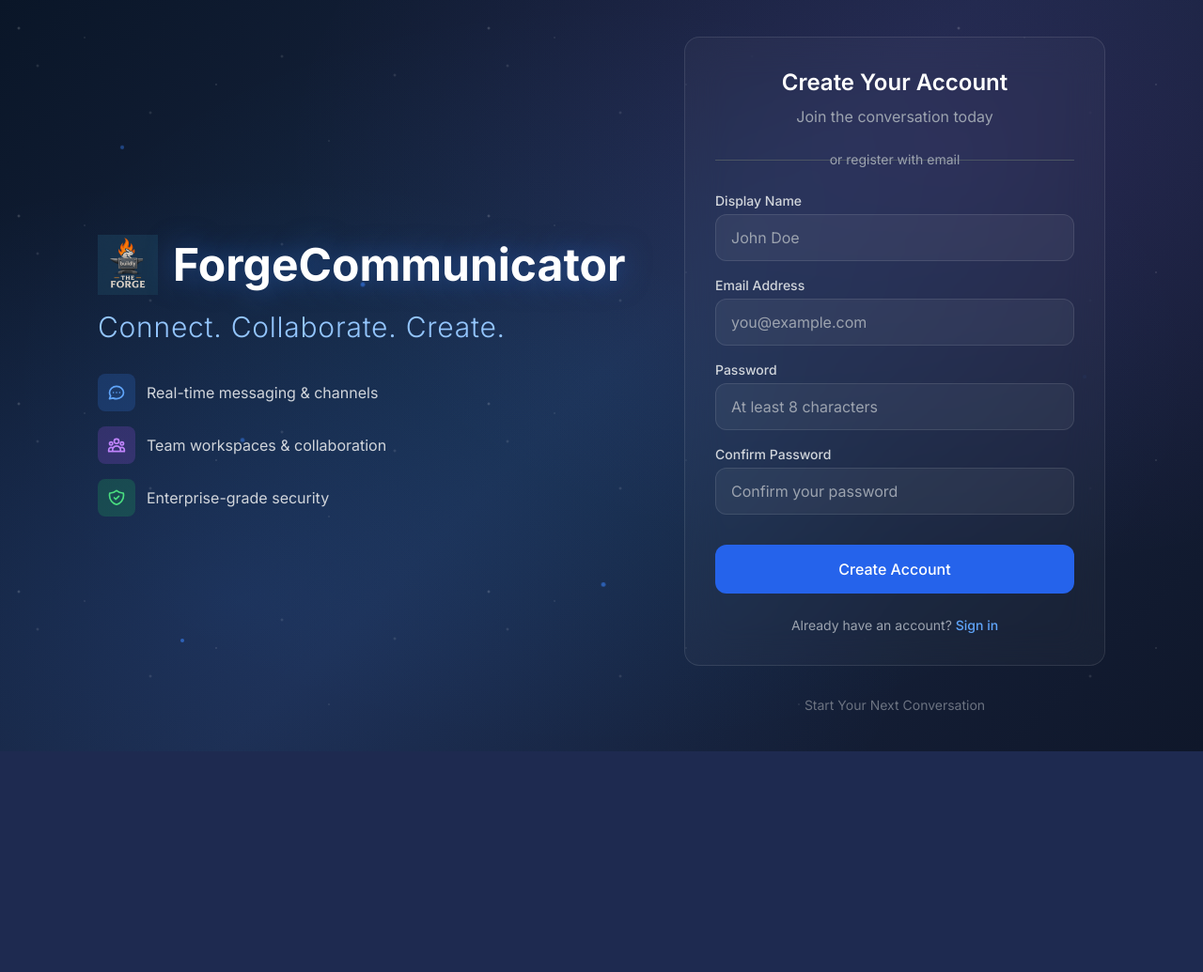
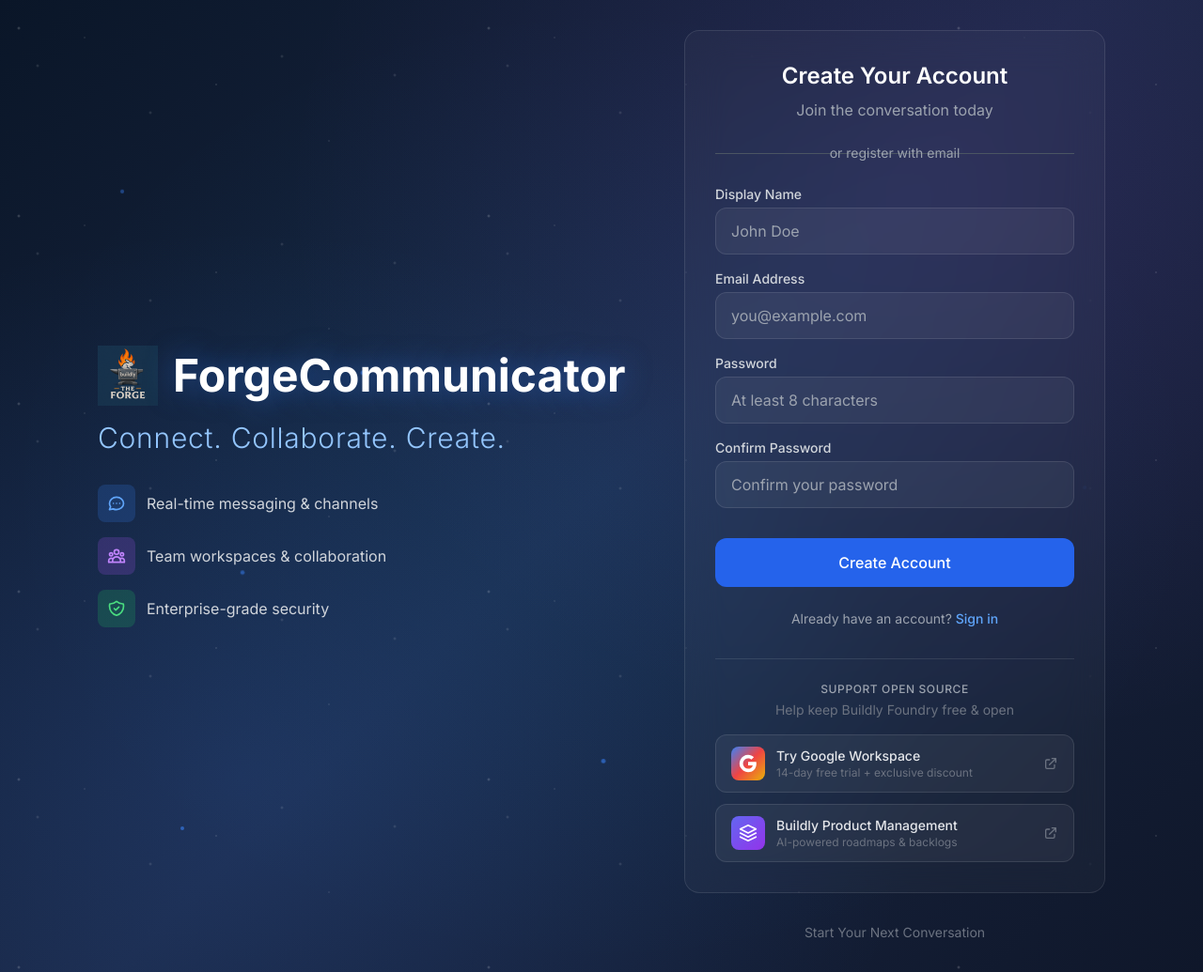
Before and after one commit to Buildly-Marketplace/ForgeCommunicator, a FastAPI app: page /auth/register in a window 1280 px wide. Shown: the whole page at 94% size. Before the commit the page ends 800 px from the top, so only its background shows below. Run offline with FastAPI, Linux system fonts and the light colour scheme; some libraries are stand-ins or nearby versions.

Commit message:
Add 'Support Buildly Foundry Open Source' section to register page
- Google Workspace referral link with 14-day trial offer
- Buildly Labs Product Management link
- Clean, themed UI that matches the register page design

```diff
--- a/app/templates/auth/register.html
+++ b/app/templates/auth/register.html
@@ -285,6 +285,59 @@
                         Sign in
                     </a>
                 </p>
+
+                <!-- Support The Buildly Foundry -->
+                <div class="mt-8 pt-6 border-t border-white/10">
+                    <div class="text-center mb-4">
+                        <p class="text-xs font-medium text-gray-400 uppercase tracking-wider">Support Open Source</p>
+                        <p class="text-sm text-gray-500 mt-1">Help keep Buildly Foundry free & open</p>
+                    </div>
+
+                    <div class="space-y-3">
+                        <!-- Google Workspace Referral -->
+                        <a href="https://referworkspace.app.goo.gl/zuHF"
+                           target="_blank"
+                           rel="noopener noreferrer"
+                           class="flex items-center gap-3 px-4 py-3 rounded-xl bg-white/5 border border-white/10 hover:bg-white/10 hover:border-white/20 transition-all group">
+                            <div class="w-9 h-9 rounded-lg bg-gradient-to-br from-blue-500 via-red-500 to-yellow-500 flex items-center justify-center flex-shrink-0">
+                                <svg class="w-5 h-5 text-white" viewBox="0 0 24 24" fill="currentColor">
+                                    <path d="M22.56 12.25c0-.78-.07-1.53-.2-2.25H12v4.26h5.92c-.26 1.37-1.04 2.53-2.21 3.31v2.77h3.57c2.08-1.92 3.28-4.74 3.28-8.09z"/>
+                                    <path d="M12 23c2.97 0 5.46-.98 7.28-2.66l-3.57-2.77c-.98.66-2.23 1.06-3.71 1.06-2.86 0-5.29-1.93-6.16-4.53H2.18v2.84C3.99 20.53 7.7 23 12 23z"/>
+                                    <path d="M5.84 14.09c-.22-.66-.35-1.36-.35-2.09s.13-1.43.35-2.09V7.07H2.18C1.43 8.55 1 10.22 1 12s.43 3.45 1.18 4.93l2.85-2.22.81-.62z"/>
+                                    <path d="M12 5.38c1.62 0 3.06.56 4.21 1.64l3.15-3.15C17.45 2.09 14.97 1 12 1 7.7 1 3.99 3.47 2.18 7.07l3.66 2.84c.87-2.6 3.3-4.53 6.16-4.53z"/>
+                                </svg>
+                            </div>
+                            <div class="flex-1 min-w-0">
+                                <p class="text-sm font-medium text-gray-200 group-hover:text-white">Try Google Workspace</p>
+                                <p class="text-xs text-gray-500">14-day free trial + exclusive discount</p>
+                            </div>
+                            <svg class="w-4 h-4 text-gray-500 group-hover:text-gray-300 flex-shrink-0" fill="none" stroke="currentColor" viewBox="0 0 24 24">
+                                <path stroke-linecap="round" stroke-linejoin="round" stroke-width="2" d="M10 6H6a2 2 0 00-2 2v10a2 2 0 002 2h10a2 2 0 002-2v-4M14 4h6m0 0v6m0-6L10 14"/>
+                            </svg>
+                        </a>
+
+                        <!-- Buildly Labs Product Management -->
+                        <a href="https://labs.buildly.io"
+                           target="_blank"
+                           rel="noopener noreferrer"
+                           class="flex items-center gap-3 px-4 py-3 rounded-xl bg-white/5 border border-white/10 hover:bg-white/10 hover:border-white/20 transition-all group">
+                            <div class="w-9 h-9 rounded-lg bg-gradient-to-br from-indigo-500 to-purple-600 flex items-center justify-center flex-shrink-0">
+                                <svg class="w-5 h-5 text-white" viewBox="0 0 24 24" fill="none" stroke="currentColor" stroke-width="2" stroke-linecap="round" stroke-linejoin="round">
+                                    <polygon points="12 2 2 7 12 12 22 7 12 2"/>
+                                    <polyline points="2 17 12 22 22 17"/>
+                                    <polyline points="2 12 12 17 22 12"/>
+                                </svg>
+                            </div>
+                            <div class="flex-1 min-w-0">
+                                <p class="text-sm font-medium text-gray-200 group-hover:text-white">Buildly Product Management</p>
+                                <p class="text-xs text-gray-500">AI-powered roadmaps & backlogs</p>
+                            </div>
+                            <svg class="w-4 h-4 text-gray-500 group-hover:text-gray-300 flex-shrink-0" fill="none" stroke="currentColor" viewBox="0 0 24 24">
+                                <path stroke-linecap="round" stroke-linejoin="round" stroke-width="2" d="M10 6H6a2 2 0 00-2 2v10a2 2 0 002 2h10a2 2 0 002-2v-4M14 4h6m0 0v6m0-6L10 14"/>
+                            </svg>
+                        </a>
+                    </div>
+                </div>
             </div>
 
             <!-- Footer tagline -->
```
